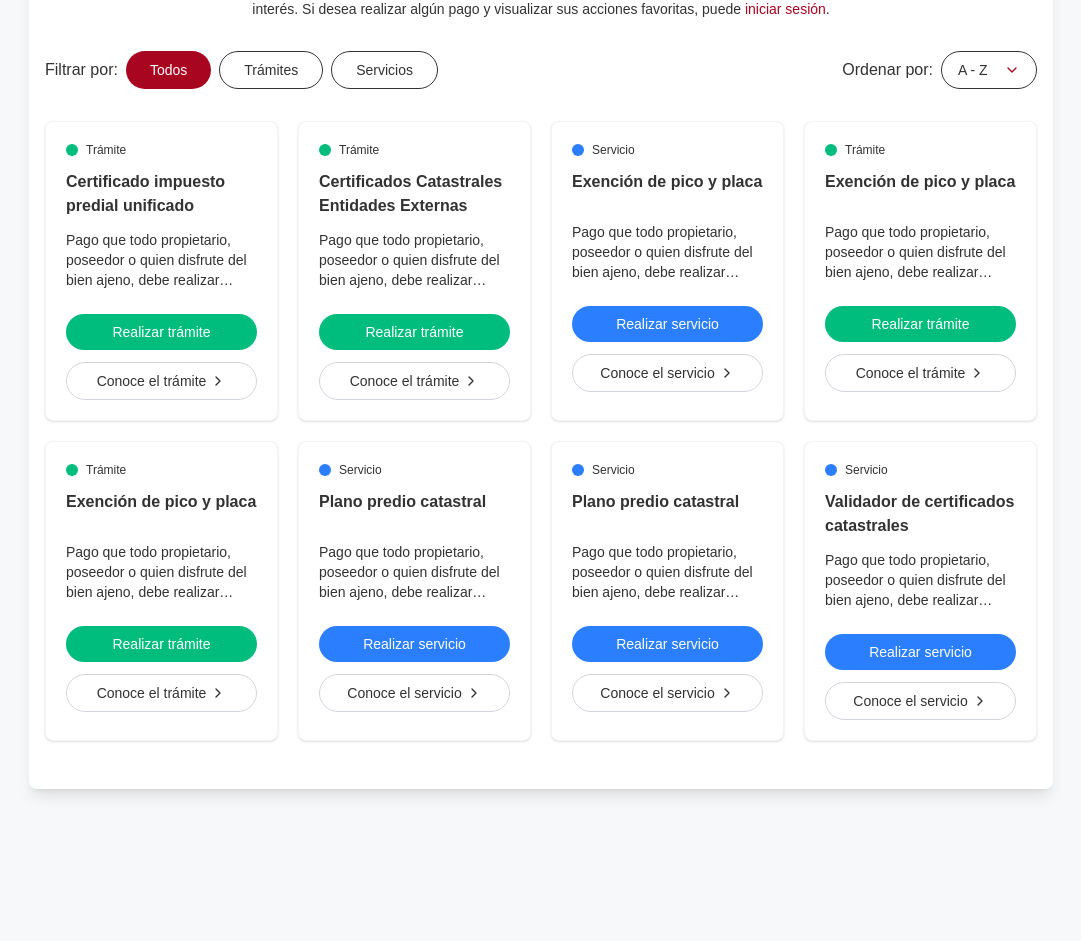
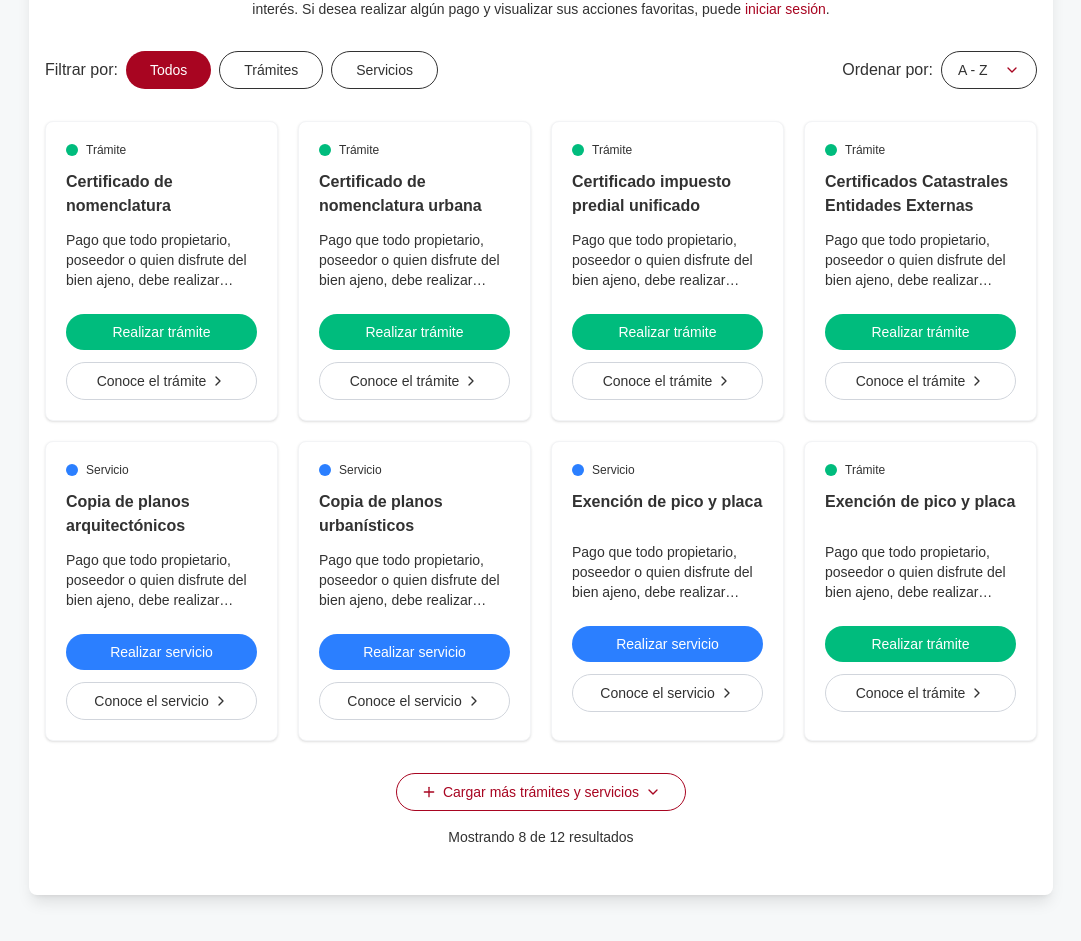
Before and after one commit to iDevelop25/portal-de-servicios-ciudadanos-front, a React (Vite) app: page /inicio in a window 1280 px wide. Shown: the part 1600-2541 px from the top of the page, without its empty margins (99-1180 px from the left). Before the commit the page ends 2453 px from the top, so only its background shows below. Built offline with nearby package versions, Linux system fonts and the light colour scheme; a web font is replaced by a local one.

Commit message:
(feat)Agregar boton cargar mas tramites y servicios

```diff
--- a/src/components/common/SecretaryServices/SecretaryServices.tsx
+++ b/src/components/common/SecretaryServices/SecretaryServices.tsx
@@ -1,6 +1,6 @@
-import { useState } from "react"
+import { useState, useEffect } from "react"
 import { Link } from "react-router-dom"
-import { ChevronDown } from "lucide-react"
+import { ChevronDown, Plus, Loader2 } from "lucide-react"
 import SecretaryServiceCard from "../SecretaryServiceCard"
 import { SecretaryServiceItem } from "../../../types/service.types"
 
@@ -8,18 +8,22 @@ interface SecretaryServicesProps {
 	title?: string
 	description?: string
 	className?: string
+	initialItemsToShow?: number
+	loadIncrement?: number
 }
 
 /**
  * Componente SecretaryServices
  *
  * Muestra una lista de trámites y servicios filtrados por categoría
- * con opciones de ordenamiento y filtrado
+ * con opciones de ordenamiento y filtrado y paginación progresiva
  */
 function SecretaryServices({
 	title = "Trámites y servicios por secretaría",
 	description = "Aquí encontrarás información y herramientas para acceder de manera rápida y sencilla a trámites, servicios y recursos de interés.",
 	className = "",
+	initialItemsToShow = 8,
+	loadIncrement = 4,
 }: SecretaryServicesProps) {
 	// Estado para los filtros
 	const [activeFilter, setActiveFilter] = useState<
@@ -29,6 +33,10 @@ function SecretaryServices({
 	const [isDropdownOpen, setIsDropdownOpen] = useState(false)
 	// Estado para el criterio de ordenamiento
 	const [sortOrder, setSortOrder] = useState<"asc" | "desc">("asc")
+	// Estado para la cantidad de elementos a mostrar
+	const [itemsToShow, setItemsToShow] = useState(initialItemsToShow)
+	// Estado para simular carga
+	const [isLoading, setIsLoading] = useState(false)
 
 	// Opciones de ordenamiento
 	const sortOptions = [
@@ -41,6 +49,11 @@ function SecretaryServices({
 		setSortOrder(order)
 		setIsDropdownOpen(false)
 	}
+
+	// Restablecer itemsToShow cuando cambia el filtro
+	useEffect(() => {
+		setItemsToShow(initialItemsToShow)
+	}, [activeFilter, initialItemsToShow])
 
 	// Datos de ejemplo para trámites y servicios
 	const servicesData: SecretaryServiceItem[] = [
@@ -108,6 +121,39 @@ function SecretaryServices({
 				"Pago que todo propietario, poseedor o quien disfrute del bien ajeno, debe realizar sobre los bienes inmuebles...",
 			link: "/servicios/plano-predio-catastral-2",
 		},
+		// Agregar algunos elementos adicionales para probar la funcionalidad de "Cargar más"
+		{
+			id: "certificado-nomenclatura-1",
+			title: "Certificado de nomenclatura",
+			type: "tramite",
+			description:
+				"Pago que todo propietario, poseedor o quien disfrute del bien ajeno, debe realizar sobre los bienes inmuebles...",
+			link: "/tramites/certificado-nomenclatura",
+		},
+		{
+			id: "certificado-nomenclatura-2",
+			title: "Certificado de nomenclatura urbana",
+			type: "tramite",
+			description:
+				"Pago que todo propietario, poseedor o quien disfrute del bien ajeno, debe realizar sobre los bienes inmuebles...",
+			link: "/tramites/certificado-nomenclatura-urbana",
+		},
+		{
+			id: "copia-planos-1",
+			title: "Copia de planos urbanísticos",
+			type: "servicio",
+			description:
+				"Pago que todo propietario, poseedor o quien disfrute del bien ajeno, debe realizar sobre los bienes inmuebles...",
+			link: "/servicios/copia-planos-urbanisticos",
+		},
+		{
+			id: "copia-planos-2",
+			title: "Copia de planos arquitectónicos",
+			type: "servicio",
+			description:
+				"Pago que todo propietario, poseedor o quien disfrute del bien ajeno, debe realizar sobre los bienes inmuebles...",
+			link: "/servicios/copia-planos-arquitectonicos",
+		},
 	]
 
 	// Filtramos los servicios según el filtro activo
@@ -125,6 +171,24 @@ function SecretaryServices({
 				return b.title.localeCompare(a.title)
 			}
 		})
+
+	// Los elementos que se mostrarán según el estado actual
+	const visibleServices = filteredServices.slice(0, itemsToShow)
+
+	// Determinar si hay más elementos para cargar
+	const hasMoreItems = visibleServices.length < filteredServices.length
+
+	// Función para cargar más elementos
+	const handleLoadMore = () => {
+		// Simular carga desde el backend
+		setIsLoading(true)
+
+		// Simular un retraso de red
+		setTimeout(() => {
+			setItemsToShow((prevCount) => prevCount + loadIncrement)
+			setIsLoading(false)
+		}, 800)
+	}
 
 	// Función para cerrar el dropdown cuando se hace clic fuera
 	const handleClickOutside = () => {
@@ -242,9 +306,45 @@ function SecretaryServices({
 
 			{/* Grid de tarjetas de servicios/trámites */}
 			<div className="grid grid-cols-1 md:grid-cols-2 lg:grid-cols-4 gap-5">
-				{filteredServices.map((item) => (
+				{visibleServices.map((item) => (
 					<SecretaryServiceCard key={item.id} item={item} />
 				))}
+			</div>
+
+			{/* Botón "Cargar más" - Solo se muestra si hay más elementos */}
+			{hasMoreItems && (
+				<div className="mt-8 text-center">
+					<button
+						onClick={handleLoadMore}
+						disabled={isLoading}
+						className="inline-flex items-center justify-center py-2 px-6 rounded-full text-sm border border-govco-danger text-govco-danger hover:bg-govco-danger/10 font-medium transition-all duration-300 disabled:opacity-70 disabled:cursor-not-allowed group"
+					>
+						{isLoading ? (
+							<>
+								<Loader2 size={16} className="mr-2 animate-spin" />
+								<span>Cargando...</span>
+							</>
+						) : (
+							<>
+								<Plus
+									size={16}
+									className="mr-1.5 transition-transform group-hover:rotate-90"
+								/>
+								<span>Cargar más trámites y servicios</span>
+								<ChevronDown
+									size={16}
+									className="ml-1.5 transition-transform group-hover:translate-y-0.5"
+								/>
+							</>
+						)}
+					</button>
+				</div>
+			)}
+
+			{/* Mostrar contador de resultados cuando hay elementos */}
+			<div className="mt-4 text-center text-sm text-govco-gray-600">
+				Mostrando {visibleServices.length} de {filteredServices.length}{" "}
+				resultados
 			</div>
 		</div>
 	)
```
